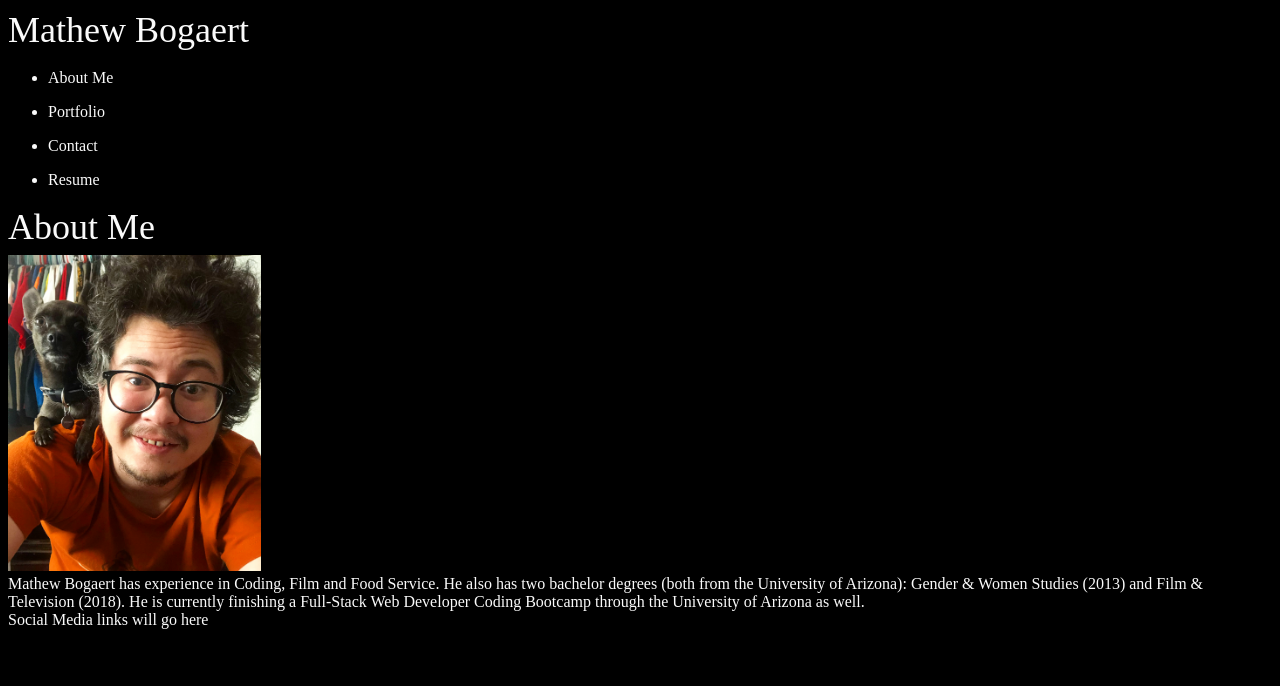
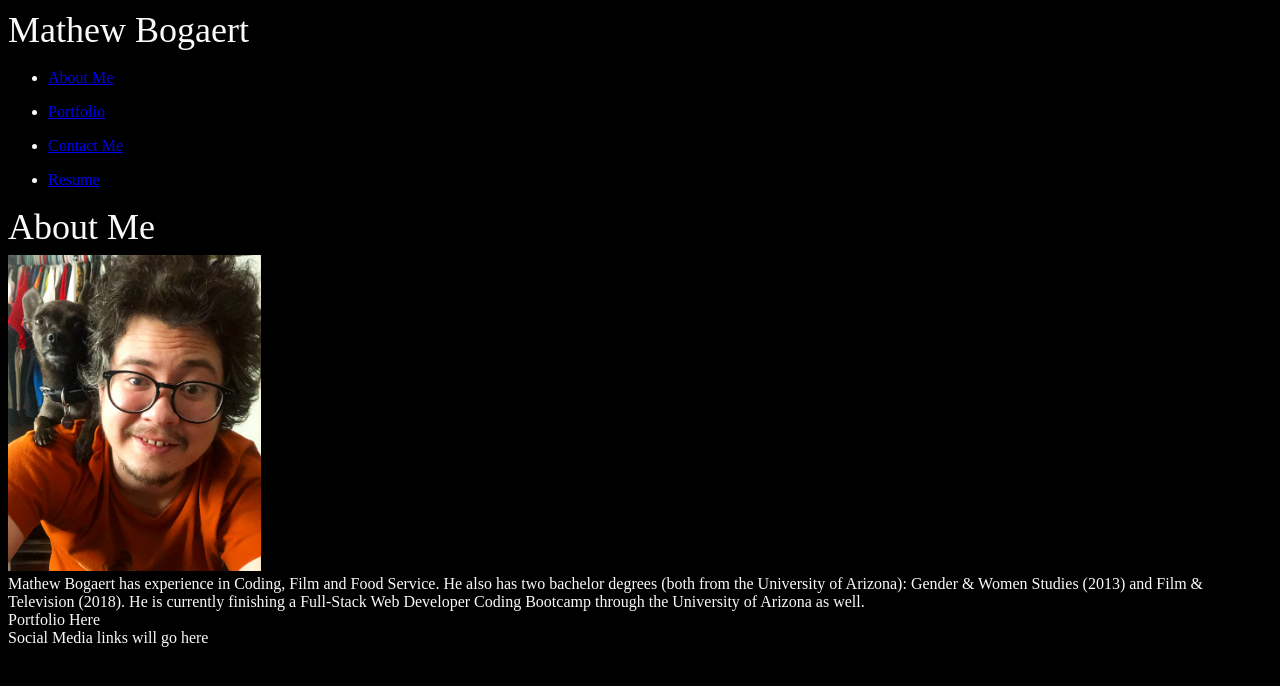
Before and after one commit to Mbogaert/react-portfolio, a React (Create React App) app: page / in a window 1280 px wide. Shown: the top 686 px of the page. Built offline with nearby package versions, Linux system fonts and the light colour scheme.

Commit message:
figure out navigation later

```diff
--- a/src/App.js
+++ b/src/App.js
@@ -1,13 +1,16 @@
-import React from 'react';
+import React, {useState} from 'react';
 import Header from './components/Header';
 import Footer from './components/Footer';
 import About from './components/About';
+import Portfolio from './components/Portfolio';
 
 function App() {
+
   return (
     <div>
-      <Header />
-      <About />
+      <Header></Header>
+      <About></About>
+      <Portfolio></Portfolio>
       <Footer />
     </div>
   );
--- a/src/components/Header/index.js
+++ b/src/components/Header/index.js
@@ -7,22 +7,22 @@
             <nav>
                 <ul>
                     <li>
-                        <div>About Me</div>
+                        <a href="#about">About Me</a>
                     </li>
                 </ul>
                 <ul>
                     <li>
-                        <div>Portfolio</div>
+                        <a href="#portfolio">Portfolio</a>
                     </li>
                 </ul>
                 <ul>
                     <li>
-                        <div>Contact</div>
+                        <a href="#contact">Contact Me</a>
                     </li>
                 </ul>
                 <ul>
                     <li>
-                        <div>Resume</div>
+                        <a href="#resume">Resume</a>
                     </li>
                 </ul>
             </nav>
--- /dev/null
+++ b/src/components/Portfolio/index.js
@@ -0,0 +1,11 @@
+import React from 'react';
+
+function Portfolio() {
+    return (
+        <div>
+            Portfolio Here
+        </div>
+    )
+}
+
+export default Portfolio;
```
